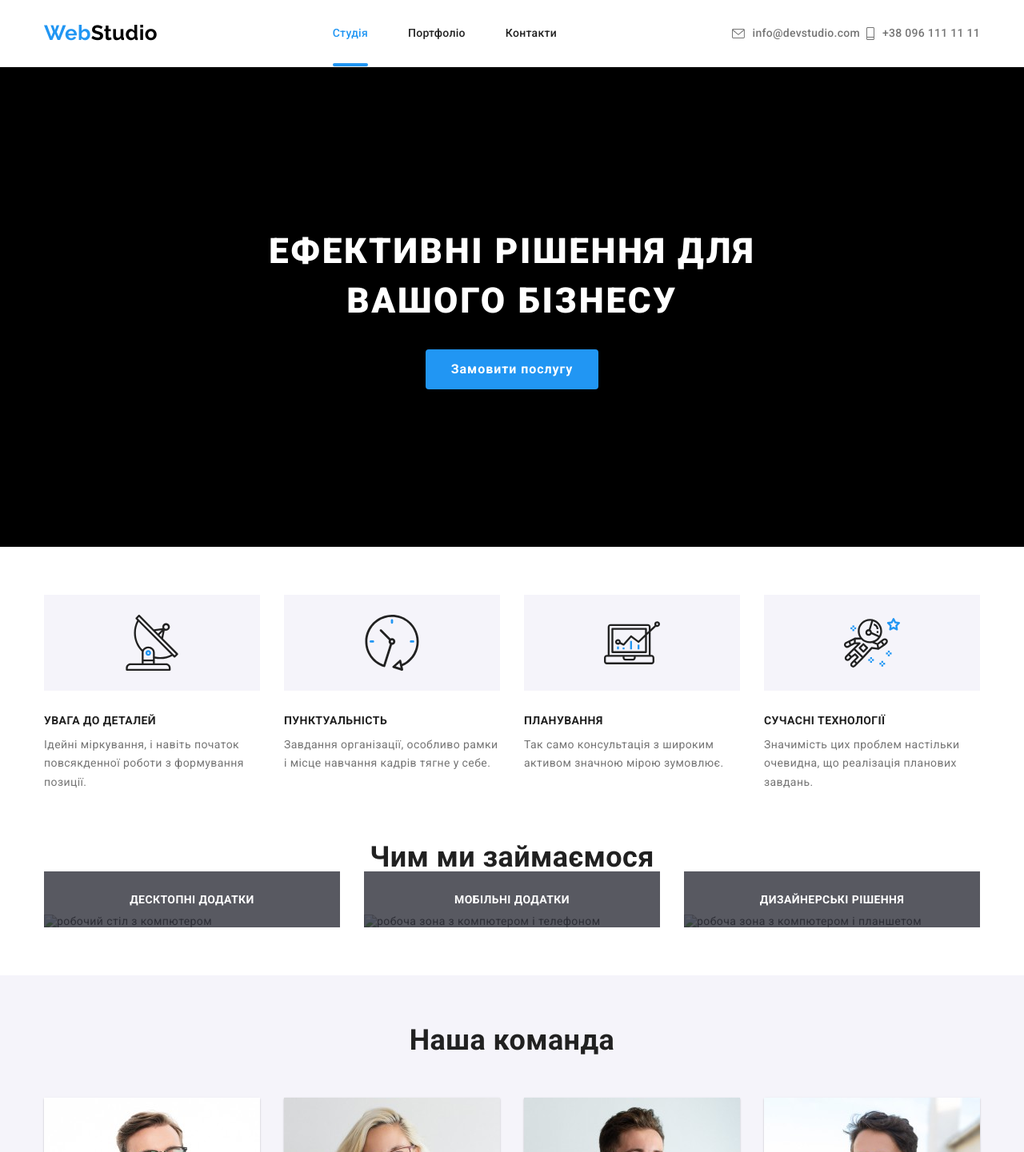
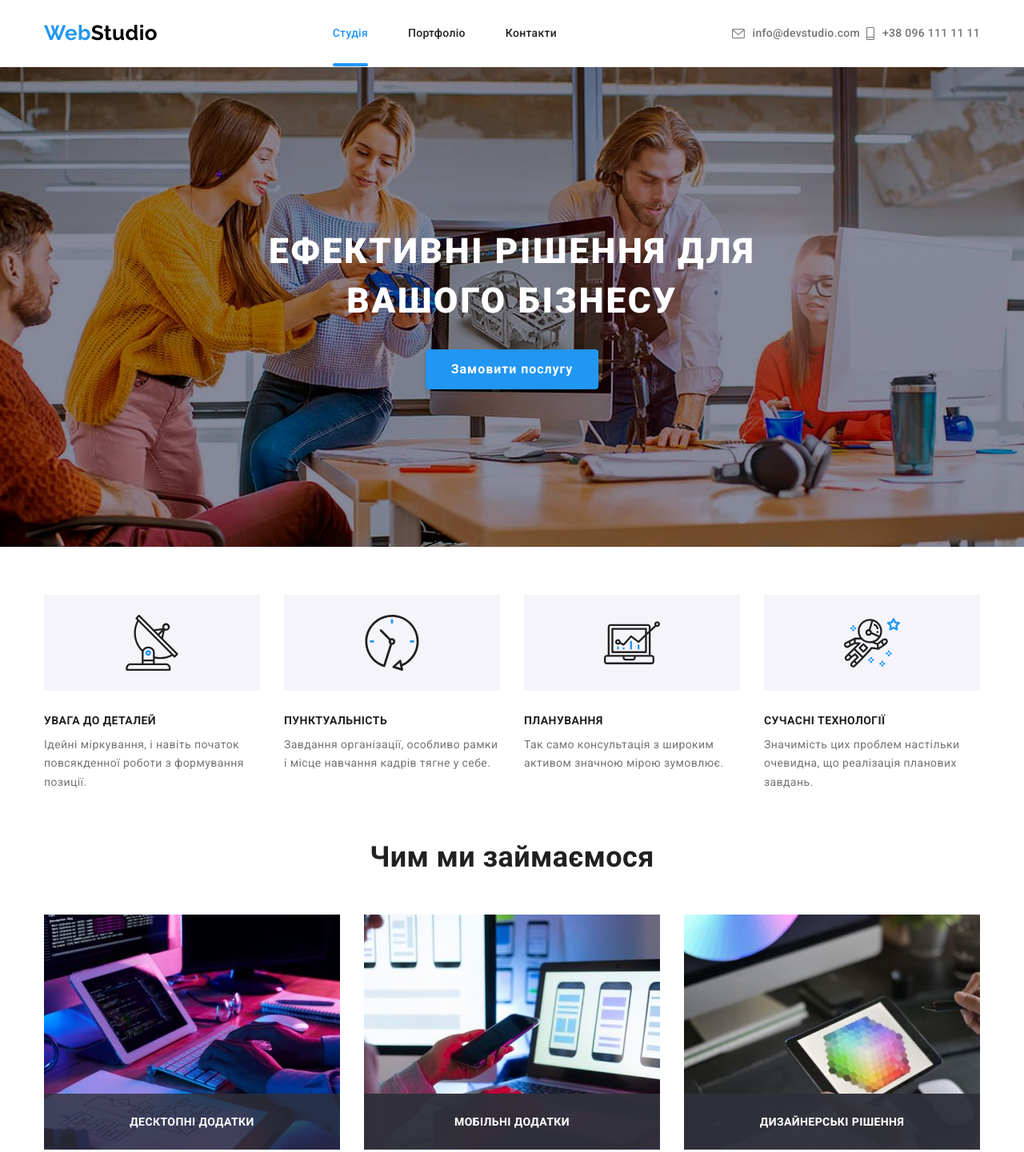
Before and after one commit to UlyanaYashan/UlyanaYashan-goit-markup-hw-08, a plain HTML site: page index.html in a window 1280 px wide. Shown: the top 1441 px of the page at 80% size. Drawn offline with nearby package versions, Linux system fonts and the light colour scheme.

Commit message:
скоригувала назви зображень

```diff
--- a/css/main.css
+++ b/css/main.css
@@ -213,32 +213,32 @@ client__logo {
   background-position: center;
   background-repeat: no-repeat;
   text-align: center;
-  background-image: -webkit-gradient(linear, left top, right top, from(rgba(47, 48, 58, 0.4)), to(rgba(47, 48, 58, 0.4))), url(../images/_hero/hero-img_s@1x.jpg);
-  background-image: linear-gradient(to right, rgba(47, 48, 58, 0.4), rgba(47, 48, 58, 0.4)), url(../images/_hero/hero-img_s@1x.jpg);
+  background-image: -webkit-gradient(linear, left top, right top, from(rgba(47, 48, 58, 0.4)), to(rgba(47, 48, 58, 0.4))), url(../images/hero/hero-img_s@1x.jpg);
+  background-image: linear-gradient(to right, rgba(47, 48, 58, 0.4), rgba(47, 48, 58, 0.4)), url(../images/hero/hero-img_s@1x.jpg);
 }
 @media (min-device-pixel-ratio: 2), (-webkit-min-device-pixel-ratio: 2), (min-resolution: 192dpi), (min-resolution: 2dppx) {
   .hero {
-    background-image: url(../images/_hero/hero-img_s@2x.jpg);
+    background-image: url(../images/hero/hero-img_s@2x.jpg);
   }
 }
 @media screen and (min-width: 481px) {
   .hero {
-    background-image: url(../images/_hero/hero-img_m@1x.jpg);
+    background-image: url(../images/hero/hero-img_m@1x.jpg);
   }
 }
 @media screen and (min-width: 481px) and (min-device-pixel-ratio: 2), screen and (min-width: 481px) and (-webkit-min-device-pixel-ratio: 2), screen and (min-width: 481px) and (min-resolution: 192dpi), screen and (min-width: 481px) and (min-resolution: 2dppx) {
   .hero {
-    background-image: url(../images/_hero/hero-img_m@2x.jpg);
+    background-image: url(../images/hero/hero-img_m@2x.jpg);
   }
 }
 @media screen and (min-width: 769px) {
   .hero {
-    background-image: url(../images/_hero/hero-img_l@1x.jpg);
+    background-image: url(../images/hero/hero-img_l@1x.jpg);
   }
 }
 @media screen and (min-width: 769px) and (min-device-pixel-ratio: 2), screen and (min-width: 769px) and (-webkit-min-device-pixel-ratio: 2), screen and (min-width: 769px) and (min-resolution: 192dpi), screen and (min-width: 769px) and (min-resolution: 2dppx) {
   .hero {
-    background-image: url(../images/_hero/hero-img_l@2x.jpg);
+    background-image: url(../images/hero/hero-img_l@2x.jpg);
   }
 }
 @media screen and (min-width: 768px) {
--- a/index.html
+++ b/index.html
@@ -131,7 +131,7 @@
           <li class="list__item">
             <div class="label">
               <img class="box-no-gap"
-              srcset="./images/_desctop-box/img_l@1x.jpg 1x, ./images/_desctop-box/img_l@2x.jpg 2x"
+              srcset="./images/desctop-box/img_l@1x.jpg 1x, ./images/_desctop-box/img_l@2x.jpg 2x"
               src="./images/box1.jpg"
               alt="робочий стіл з компютером"
               width="370"
@@ -142,7 +142,7 @@
           <li class="list__item">
             <div class="label">
               <img class="box-no-gap"
-              srcset="./images/_desctop-box/_box2_l@1x.jpg 1x,./images/_desctop-box/_box2_l@2x.jpg 2x "
+              srcset="./images/desctop-box/box2_l@1x.jpg 1x,./images/_desctop-box/_box2_l@2x.jpg 2x "
               src="./images/box2.jpg"
               alt="робоча зона з компютером і телефоном"
               width="370"
@@ -153,7 +153,7 @@
           <li class="list__item">
             <div class="label">
               <img class="box-no-gap"
-              srcset="./images/_desctop-box/_box3_l@1x.jpg 1x, ./images/_desctop-box/_box3_l@2x.jpg 2x"
+              srcset="./images/desctop-box/box3_l@1x.jpg 1x, ./images/_desctop-box/_box3_l@2x.jpg 2x"
               src="./images/box3.jpg"
               alt="робоча зона з компютером і планшетом"
               width="370"
```
Also changed, not shown: css/main.min.css, 2 other files.
